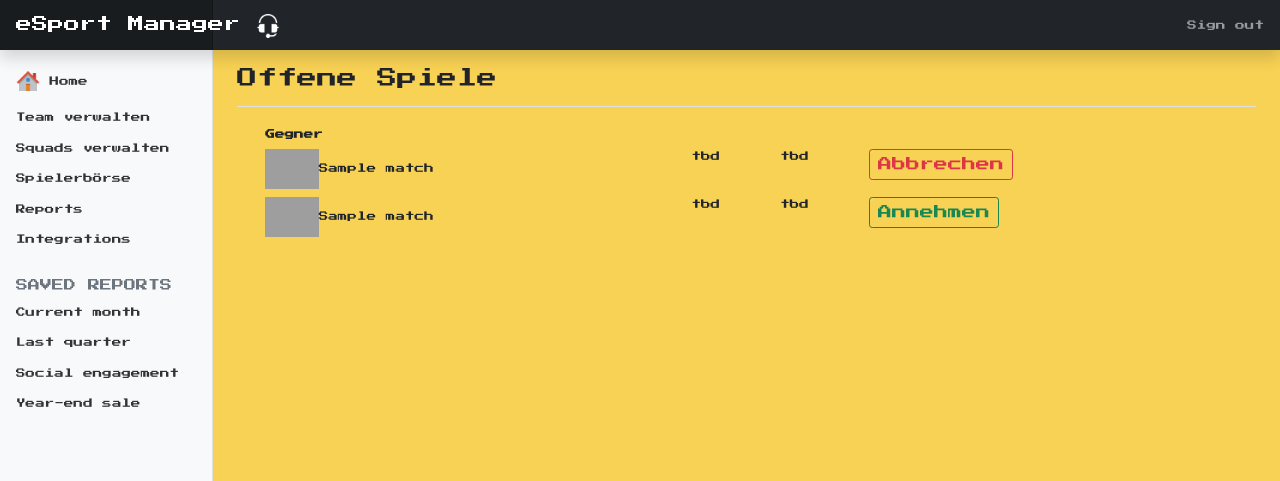
After one commit to taxidose/eSportManager, a Flask app: page /open-matches in a window 1280 px wide. The commit adds this page. Shown: the top 481 px of the page. Run offline with Flask 2, Linux system fonts and the light colour scheme; a user stored in the database is signed in; tables that the repository leaves empty hold one stand-in row (values such as "Sample post"); some libraries are stand-ins or nearby versions; grey boxes are pictures that could not be loaded.

Commit message:
initial match simulation

```diff
--- a/website/templates/public/challenge.html
+++ b/website/templates/public/challenge.html
@@ -11,7 +11,6 @@
 <table class="table table-borderless table-sm table-hover">
     <thead>
     <tr>
-
         <th scope="col">Team</th>
         <th scope="col">Bewertung</th>
         <th scope="col">Teamwert</th>
--- /dev/null
+++ b/website/templates/public/open-matches.html
@@ -0,0 +1,44 @@
+{% extends "base.html" %}
+
+{% block title %} Offene Spiele {% endblock %}
+{% block headline %} Offene Spiele {% endblock %}
+
+
+{% block content %}
+
+<table class="table table-borderless table-sm table-hover">
+    <thead>
+    <tr>
+        <th scope="col">Gegner</th>
+        <th scope="col"></th>
+        <th scope="col"></th>
+    </tr>
+    </thead>
+    <tbody>
+    {% for match in openmatches %}
+        {% if match.status == "challenged" %}
+            {% if match.team1_id == userteam.id %}
+            <tr>
+                <td><img src="../../static/img/nigma.png" height="40">{{ match.team2_name }}</td>
+                <td>tbd</td>
+                <td>tbd</td>
+
+                <td><a class="btn btn-outline-danger btn-sm" href="/match/cancel/{{ match.id }}" role="button">Abbrechen</a></td>
+            </tr>
+            {% endif %}
+
+            {% if match.team2_id == userteam.id %}
+            <tr>
+                <td><img src="../../static/img/nigma.png" height="40">{{ match.team1_name }}</td>
+                <td>tbd</td>
+                <td>tbd</td>
+
+                <td><a class="btn btn-outline-success btn-sm" href="/match/accept/{{ match.id }}" role="button">Annehmen</a></td>
+            </tr>
+            {% endif %}
+        {% endif %}
+    {% endfor %}
+    </tbody>
+</table>
+
+{% endblock %}
--- a/website/utility.py
+++ b/website/utility.py
@@ -62,9 +62,6 @@ def update_market(name_list=None, player_amount=50) -> None:
 
     # add player to player table with attribut on_market = True
     db.session.add_all(player_list)
-    # for player in player_list:
-    #     db.session.execute(f"INSERT INTO player(nickname, name, bday, value, xp, position, reaction, technical_skill, tactical_skill, game_knowledge, VALUES ({player.nickname}, {player.name}, {player.bday}, {player.value}, {player.xp} ,{player.position} , {player.reaction} , {player.technical_skill} ,{player.tactical_skill} , {player.game_knowledge})")
-
     db.session.commit()
 
     logging.info(f"{len(player_list)} new players created...")
--- a/website/views.py
+++ b/website/views.py
@@ -4,6 +4,7 @@ from .models import Player, Team, User, Match
 from . import db
 from sqlalchemy.sql import func
 import logging
+from .match_sim import simulate_match
 
 views = Blueprint("views", __name__)
 
@@ -106,6 +107,21 @@ def market():
 
 
 @login_required
+@views.route("/open-matches")
+def open_matches():
+    if not current_user.is_authenticated:
+        return redirect(url_for("auth.landing"))
+
+    # user = User.query.filter_by(id=current_user.id)
+    user_team = Team.query.filter_by(owner_id=current_user.id).first()
+    open_matches_user = Match.query.filter(
+        ((Match.team1_id == user_team.id) | (Match.team2_id == user_team.id)) & Match.status != "finished").all()
+
+    return render_template("public/open-matches.html", user=current_user, openmatches=open_matches_user,
+                           userteam=user_team)
+
+
+@login_required
 @views.route("/challenge")
 def challenge():
     if not current_user.is_authenticated:
@@ -122,13 +138,6 @@ def challenge():
 
 
 @login_required
-@views.route("/match")
-def match():
-    if not current_user.is_authenticated:
-        return redirect(url_for("auth.landing"))
-
-
-@login_required
 @views.route("/match/create/<int:team1_id>-<int:team2_id>")
 def create_match(team1_id, team2_id):
     if not current_user.is_authenticated:
@@ -136,9 +145,9 @@ def create_match(team1_id, team2_id):
 
     # check if there is currently an open match pending
     match_pending = Match.query.filter(
-        ((Match.team1 == team1_id) & (Match.team2 == team2_id) & (Match.status != "finished")) |
-        ((Match.team2 == team1_id) & (Match.team1 == team2_id) & (Match.status != "finished"))
-        ).first()
+        ((Match.team1_id == team1_id) & (Match.team2_id == team2_id) & (Match.status != "finished")) |
+        ((Match.team2_id == team1_id) & (Match.team1_id == team2_id) & (Match.status != "finished"))
+    ).first()
 
     # print(f"{match_pending=}")
     # print(f"{match_pending.team1=}")
@@ -150,15 +159,65 @@ def create_match(team1_id, team2_id):
         flash("Team kann nicht herausgefordert werden, da noch ein offenes Match existiert.", category="error")
         return redirect(url_for("views.challenge"))
 
-    new_match = Match(team1=team1_id, team2=team2_id)
+    team1 = Team.query.filter_by(id=team1_id).first()
+    team2 = Team.query.filter_by(id=team2_id).first()
+
+    new_match = Match(team1_id=team1_id, team2_id=team2_id, team1_name=team1.name, team2_name=team2.name)
     db.session.add(new_match)
     db.session.commit()
 
     flash("Herausforderung versendet.", category="success")
-    logging.info(f"Match between team {team1_id} & team {team2_id} created.")
+    logging.info(f"Match between team {team1.name} (id: {team1_id}) & team {team2.name} (id: {team2_id}) created.")
 
     return redirect(url_for("views.challenge"))
 
 
+@login_required
+@views.route("/match/cancel/<int:matchid>")
+def cancel_match(matchid):
+    if not current_user.is_authenticated:
+        return redirect(url_for("auth.landing"))
+
+    match = Match.query.filter_by(id=matchid).first()
+    user_team = Team.query.filter_by(owner_id=current_user.id).first()
+
+    if match.team1_id != user_team.id and match.team2_id != user_team.id:
+        flash("Match kann nicht abgebrochen werden (Userteam nicht beteiligt).")
+        return redirect(url_for("views.open_matches"))
+
+    db.session.delete(match)
+    db.session.commit()
+
+    flash(f"Match gegen {match.team1_name} abgelehnt.", category="success")
+    logging.info(f"Match {match.id} ({match.team1_name} vs. {match.team2_name} canceled")
+
+    return redirect(url_for("views.open_matches"))
+
+
+@login_required
+@views.route("/match/accept/<int:matchid>")
+def accept_match(matchid):
+    if not current_user.is_authenticated:
+        return redirect(url_for("auth.landing"))
+
+    match = Match.query.filter_by(id=matchid).first()
+    user_team = Team.query.filter_by(owner_id=current_user.id).first()
+
+    if match.team1_id != user_team.id and match.team2_id != user_team.id:
+        flash("Match kann nicht angenommen werden (Userteam nicht beteiligt).")
+        return redirect(url_for("views.open_matches"))
+
+    match.status = "accepted"
+    db.session.commit()
+
+    flash(f"Match gegen {match.team1_name} angenommen.", category="success")
+    logging.info(f"Match {match.id} ({match.team1_name} vs. {match.team2_name} accepted")
+
+    simulate_match(match.id)
+
+    return redirect(url_for("views.open_matches"))
+
+
+
 def page_not_found(e):
     return render_template('public/404.html', user=current_user), 404
```
Also changed, not shown: website/match_sim.py (added, +92 -0 lines), website/models.py (+6 -2 lines).
